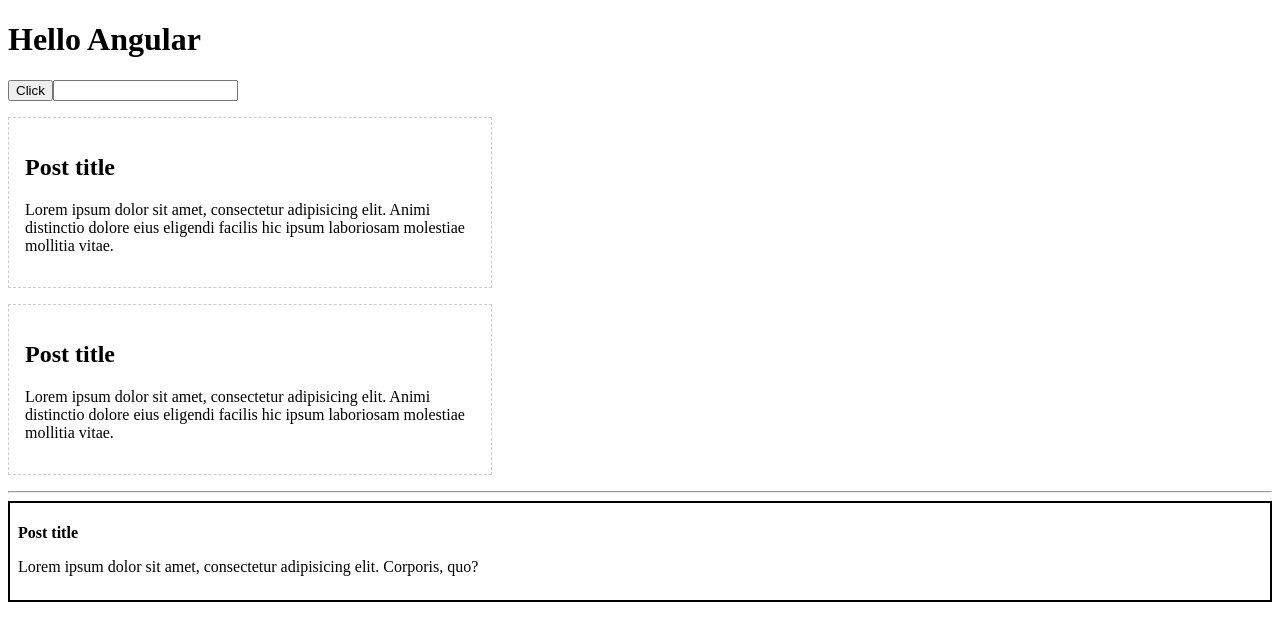
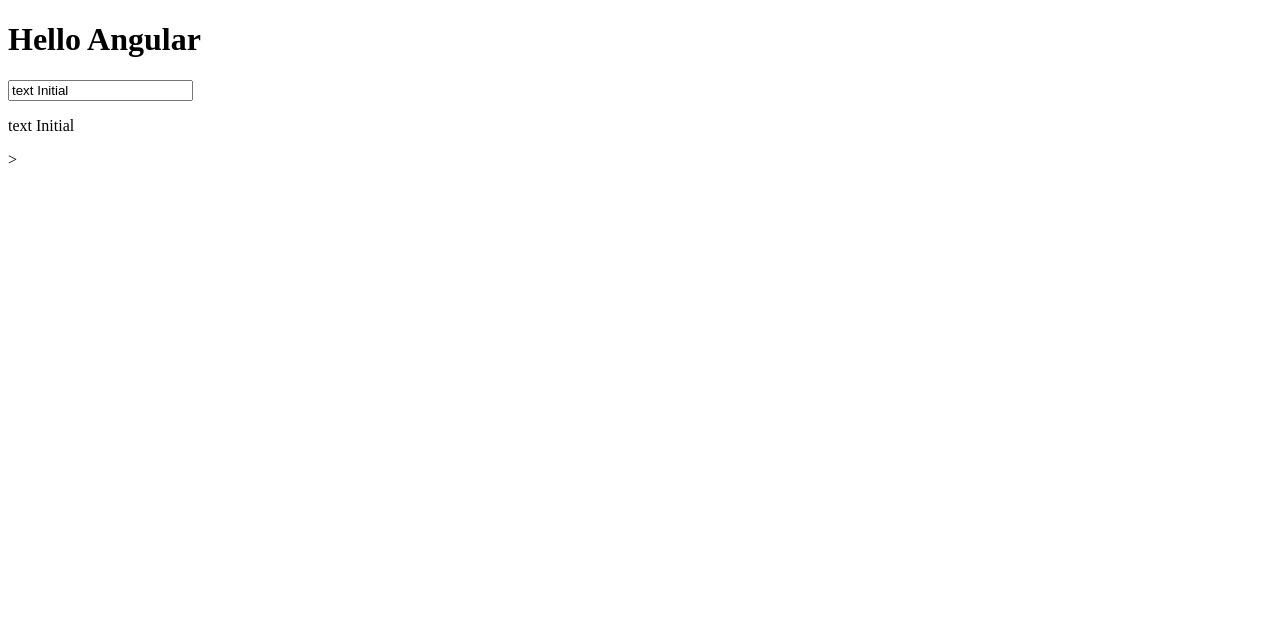
Before and after one commit to yakidan/Angular, an Angular app in the folder Angular/Practise/basics-and-syntax/angular-basics/: page / in a window 1280 px wide. Shown: the top 640 px of the page. Built offline with nearby package versions, Linux system fonts and the light colour scheme.

Commit message:
Learn ngModule

```diff
--- a/Angular/Practise/basics-and-syntax/angular-basics/src/app/app.component.html
+++ b/Angular/Practise/basics-and-syntax/angular-basics/src/app/app.component.html
@@ -1,15 +1,4 @@
 <h1>Hello Angular</h1>
 
-<!-- <p>{{title}}</p>
-<img [src]="img">
-<p><strong>{{arr}}</strong></p>
-<p><strong>{{obj.a}}</strong></p> -->
-<button (click)="onClick()">Click</button>
-<input type="text"
-       (keyup.enter)="onInput($event)"
-       (blur)="onBlur(myInput.value)" #myInput/>
-<p><strong>{{inputValue}}</strong></p>
-<app-post></app-post>
-
-<hr/>
-<app-post4></app-post4>
+<input type="text" [(ngModel)]="title">
+<p>{{title}}</p>>
--- a/Angular/Practise/basics-and-syntax/angular-basics/src/app/app.component.ts
+++ b/Angular/Practise/basics-and-syntax/angular-basics/src/app/app.component.ts
@@ -7,28 +7,9 @@
 })
 
 export class AppComponent {
+  title = 'text Initial'
 
-  constructor() {
-
-  }
-
-  inputValue = " ";
-
-  title = 'Dynamic title';
-  arr = [1, 2, 3];
-  obj = { a: 2 };
-  img = 'https://c7.hotpng.com/preview/933/638/374/react-components-javascript-redux-mobile-app-react-js.jpg';
-
-  onInput(event: KeyboardEvent) {
-    console.log('Event')
-    this.inputValue = (<HTMLInputElement>event.target).value
-  }
-
-  onBlur(str: string) {
-    this.inputValue = str
-  }
-
-  onClick() {
-    console.log('Click')
+  onInput(event: any) {
+    this.title = event.target.value
   }
 }
--- a/Angular/Practise/basics-and-syntax/angular-basics/src/app/app.module.ts
+++ b/Angular/Practise/basics-and-syntax/angular-basics/src/app/app.module.ts
@@ -6,6 +6,7 @@
 import { Post2Component } from './post2/post2.component';
 import { Post3Component } from './post3/post3.component';
 import { Post4Component } from './post4/post4.component';
+import { FormsModule } from '@angular/forms';
 
 @NgModule({
   declarations: [
@@ -16,7 +17,8 @@
     Post4Component
   ],
   imports: [
-    BrowserModule
+    BrowserModule,
+    FormsModule
   ],
   providers: [],
   bootstrap: [AppComponent]
```
